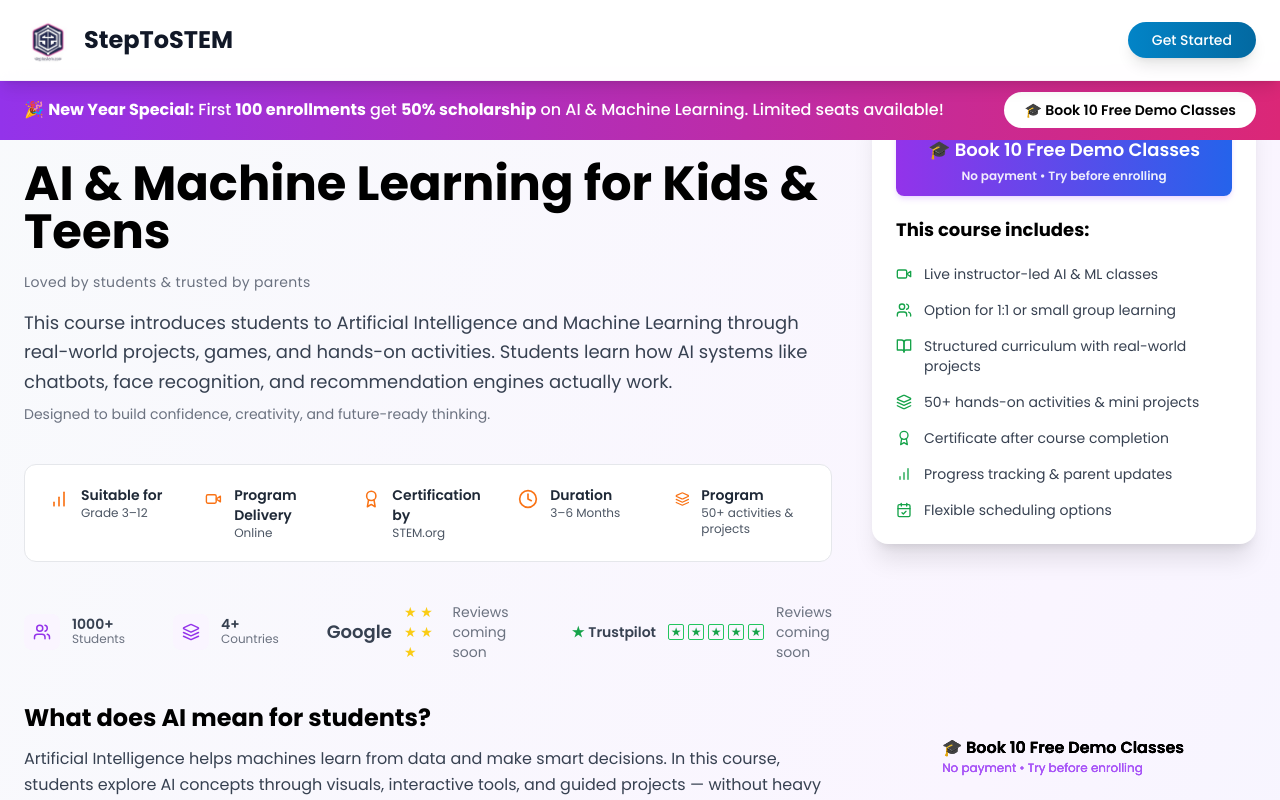
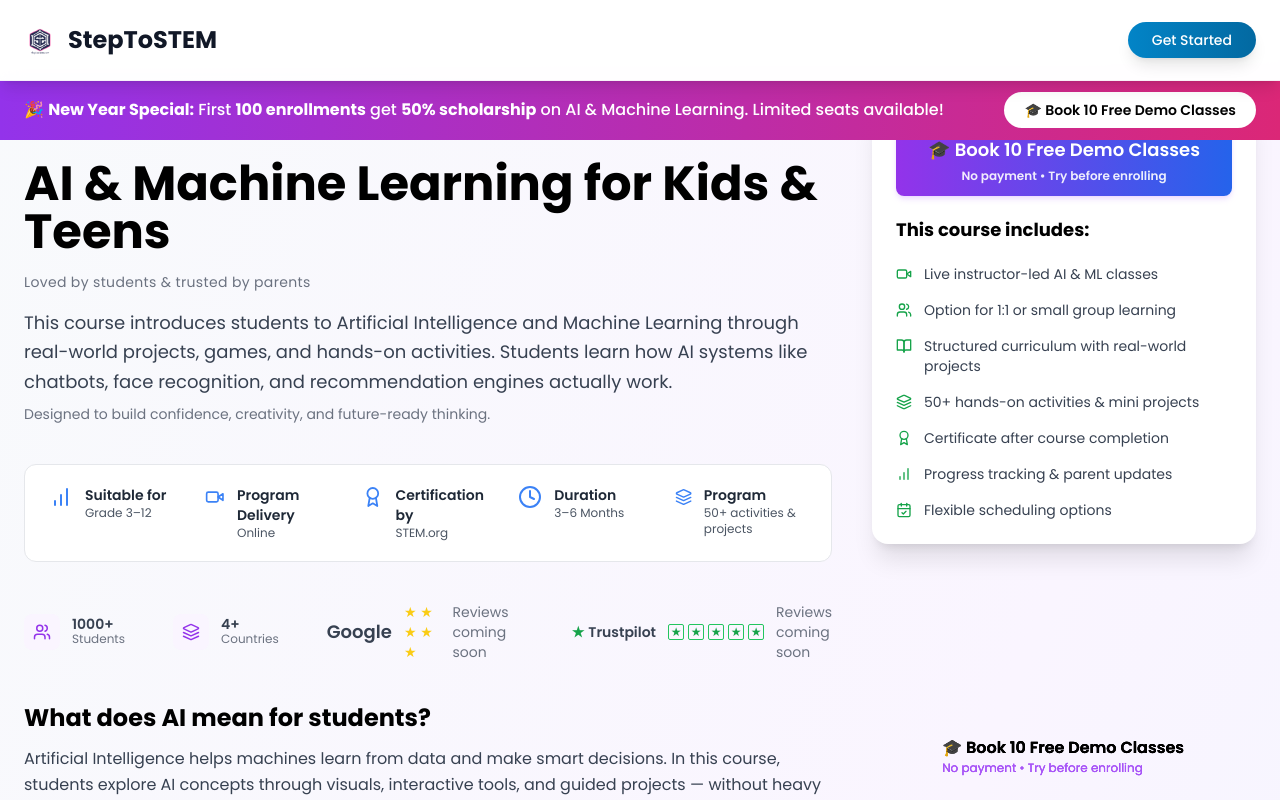
Before and after one commit to shwetakumari-278/steptostem-website, a Next.js app: page /courses/ai-ml in a window 1280 px wide. Shown: the top 800 px of the page. Built offline with nearby package versions, Linux system fonts and the light colour scheme.

Commit message:
Fix homepage logo, text updates

```diff
--- a/app/courses/ai-ml/page.tsx
+++ b/app/courses/ai-ml/page.tsx
@@ -13,9 +13,13 @@ import {
   ShieldCheck,
   CheckCircle,
 } from "lucide-react";
+import CourseFeatureRow from "@/components/CourseFeatureRow";
+
 import BookDemoButton from "@/components/BookDemoButton";
 import Header from "@/components/Header";
 import CourseOfferBar from "@/components/CourseOfferBar";
+import { courses } from "@/data/courses";
+
 export default function AICoursePage() {
   return (
     <>
@@ -27,17 +31,13 @@ export default function AICoursePage() {
       />
       <div className="bg-gradient-to-br from-slate-50 via-purple-50 to-blue-50 min-h-screen">
         <div className="max-w-7xl mx-auto px-6 py-10 grid grid-cols-1 lg:grid-cols-3 gap-10">
-
           {/* LEFT CONTENT */}
           <div className="lg:col-span-2 space-y-10">
             {/* BREADCRUMB */}
             <p className="text-sm text-gray-500">
               Courses &gt; AI & Machine Learning
             </p>
-
-
             {/* HERO */}
-
             <div>
               <h1 className="text-4xl md:text-5xl font-bold mb-4">
                 AI & Machine Learning for Kids & Teens
@@ -49,9 +49,10 @@ export default function AICoursePage() {
 
               <p className="text-gray-700 text-lg leading-relaxed">
                 This course introduces students to Artificial Intelligence and
-              Machine Learning through real-world projects, games, and hands-on
-              activities. Students learn how AI systems like chatbots, face
-              recognition, and recommendation engines actually work.
+                Machine Learning through real-world projects, games, and
+                hands-on activities. Students learn how AI systems like
+                chatbots, face recognition, and recommendation engines actually
+                work.
               </p>
 
               <p className="text-sm text-gray-500 mt-2">
@@ -59,53 +60,7 @@ export default function AICoursePage() {
                 thinking.
               </p>
             </div>
-
-          {/* FEATURE ROW – ORANGE THEME STYLE */}
-          <div className="mt-8 rounded-xl bg-white border px-6 py-5">
-            <div className="grid grid-cols-2 md:grid-cols-5 gap-6 text-sm text-gray-800">
-              <div className="flex items-start gap-3">
-                <BarChart className="text-orange-500 mt-1" size={20} />
-                <div>
-                  <p className="font-semibold">Suitable for</p>
-                  <p className="text-xs text-gray-600">Grade 3–12</p>
-                </div>
-              </div>
-
-              <div className="flex items-start gap-3">
-                <Video className="text-orange-500 mt-1" size={20} />
-                <div>
-                  <p className="font-semibold">Program Delivery</p>
-                  <p className="text-xs text-gray-600">Online</p>
-                </div>
-              </div>
-
-              <div className="flex items-start gap-3">
-                <Award className="text-orange-500 mt-1" size={20} />
-                <div>
-                  <p className="font-semibold">Certification by</p>
-                  <p className="text-xs text-gray-600">STEM.org</p>
-                </div>
-              </div>
-
-              <div className="flex items-start gap-3">
-                <Clock className="text-orange-500 mt-1" size={20} />
-                <div>
-                  <p className="font-semibold">Duration</p>
-                  <p className="text-xs text-gray-600">3–6 Months</p>
-                </div>
-              </div>
-
-              <div className="flex items-start gap-3">
-                <Layers className="text-orange-500 mt-1" size={20} />
-                <div>
-                  <p className="font-semibold">Program</p>
-                  <p className="text-xs text-gray-600">
-                    50+ activities & projects
-                  </p>
-                </div>
-              </div>
-            </div>
-          </div>
+            <CourseFeatureRow course={courses} />
 
             {/* TRUST STRIP – CODINGAL STYLE (CLICKABLE & HONEST) */}
             <div className="mt-10 flex items-center gap-12 text-sm text-gray-700 overflow-x-auto">
@@ -173,7 +128,6 @@ export default function AICoursePage() {
                 <span className="text-gray-500">Reviews coming soon</span>
               </a>
             </div>
-
             {/* WHAT IS AI */}
             <section>
               <h2 className="text-2xl font-bold mb-3">
@@ -182,11 +136,10 @@ export default function AICoursePage() {
               <p className="text-gray-700 leading-relaxed">
                 Artificial Intelligence helps machines learn from data and make
                 smart decisions. In this course, students explore AI concepts
-              through visuals, interactive tools, and guided projects — without
-              heavy math or complex theory.
+                through visuals, interactive tools, and guided projects —
+                without heavy math or complex theory.
               </p>
             </section>
-
             {/* LEARNING OUTCOMES */}
             <section>
               <h2 className="text-2xl font-bold mb-4">
@@ -208,7 +161,6 @@ export default function AICoursePage() {
                 ))}
               </ul>
             </section>
-
             {/* CURRICULUM */}
             <section>
               <h2 className="text-2xl font-bold mb-4">Course curriculum</h2>
@@ -240,10 +192,11 @@ export default function AICoursePage() {
                 />
               </div>
             </section>
-
             {/* PROJECTS */}
             <section>
-            <h2 className="text-2xl font-bold mb-4">Projects students build</h2>
+              <h2 className="text-2xl font-bold mb-4">
+                Projects students build
+              </h2>
 
               <ul className="list-disc pl-6 text-gray-700 space-y-2">
                 <li>AI Chatbot</li>
@@ -259,8 +212,8 @@ export default function AICoursePage() {
 
               <p className="text-gray-700 mb-8 max-w-3xl">
                 At StepToSTEM, we don’t just teach a single course. We guide
-              students through a structured growth journey — helping them build
-              skills, confidence, and leadership over time.
+                students through a structured growth journey — helping them
+                build skills, confidence, and leadership over time.
               </p>
 
               <div className="grid md:grid-cols-4 gap-6">
@@ -296,8 +249,8 @@ export default function AICoursePage() {
                 <div className="bg-white p-6 rounded-2xl shadow border-t-4 border-green-500">
                   <h3 className="font-bold text-lg mb-2">Stage 3: Innovator</h3>
                   <p className="text-sm text-gray-600 mb-3">
-                  Students learn to think creatively and apply AI to real-world
-                  challenges.
+                    Students learn to think creatively and apply AI to
+                    real-world challenges.
                   </p>
                   <ul className="text-sm text-gray-700 list-disc pl-4 space-y-1">
                     <li>Advanced projects</li>
@@ -350,7 +303,9 @@ export default function AICoursePage() {
                       30% off
                     </span>
 
-                  <p className="text-sm text-gray-600 mt-4">₹ 8,960 / month</p>
+                    <p className="text-sm text-gray-600 mt-4">
+                      ₹ 8,960 / month
+                    </p>
                     <p className="text-xs text-gray-500">
                       (total discounted course fee: ₹ 53,760)
                     </p>
@@ -382,7 +337,8 @@ export default function AICoursePage() {
 
                   <div className="p-6 text-center">
                     <p className="text-3xl font-bold">
-                    ₹ 900 <span className="text-sm font-medium">/ session</span>
+                      ₹ 900{" "}
+                      <span className="text-sm font-medium">/ session</span>
                     </p>
 
                     <p className="text-gray-500 line-through mt-1">₹ 1,200</p>
@@ -391,7 +347,9 @@ export default function AICoursePage() {
                       25% off
                     </span>
 
-                  <p className="text-sm text-gray-600 mt-4">₹ 7,200 / month</p>
+                    <p className="text-sm text-gray-600 mt-4">
+                      ₹ 7,200 / month
+                    </p>
                     <p className="text-xs text-gray-500">
                       (total discounted course fee: ₹ 43,200)
                     </p>
--- a/app/locations/[country]/[state]/[city]/CityClient.tsx
+++ b/app/locations/[country]/[state]/[city]/CityClient.tsx
@@ -37,9 +37,9 @@ export default function CityClient({ cityName }: Props) {
           </h2>
 
           <div className="grid grid-cols-1 md:grid-cols-2 lg:grid-cols-4 gap-8">
-            {courses.map((course) => (
+            {Object.values(courses).map((course) => (
               <Link key={course.id} href={`/courses/${course.id}`}>
-                <div className="cursor-pointer">
+                <div className="cursor-pointer h-full">
                   <CourseCard course={course} />
                 </div>
               </Link>
--- a/app/page.tsx
+++ b/app/page.tsx
@@ -188,11 +188,15 @@ export default function Home() {
             className="max-w-4xl mx-auto"
           >
             <div className="mb-8">
+              <div className="w-32 h-32 mx-auto mb-6 rounded-full bg-white overflow-hidden relative">
                 <img
-                src="/asset/steptostem_com_logo.jpeg"
+                  src="/asset/logo.webp"
                   alt="StepToSTEM Logo"
-                className="w-32 h-32 mx-auto mb-6 rounded-full shadow-2xl object-cover"
+                  className="absolute inset-0 w-full h-full object-cover"
                 />
+                {/* Mask bottom text */}
+                <div className="absolute bottom-0 left-0 w-full h-6 bg-white" />
+              </div>
             </div>
 
             <h1 className="text-5xl md:text-7xl font-bold mb-6 font-display">
@@ -211,9 +215,8 @@ export default function Home() {
               , and
               <span className="font-semibold text-orange-600">
                 {" "}
-                Arduino
-              </span>{" "}
-              programming
+                App Development
+              </span>
             </p>
 
             <div className="flex flex-col sm:flex-row gap-4 justify-center items-center mb-12">
@@ -229,7 +232,7 @@ export default function Home() {
 
             <div className="text-gray-600">
               <p className="text-lg mb-4">
-                Trusted by 500+ students nationwide
+                Trusted by 1000+ students nationwide
               </p>
               <div className="flex justify-center items-center space-x-8">
                 <div className="text-center">
@@ -1015,11 +1018,18 @@ export default function Home() {
         <div className="container mx-auto px-6">
           <div className="grid grid-cols-1 md:grid-cols-4 gap-8">
             <div className="col-span-1 md:col-span-2">
+              <div className="w-20 h-20 rounded-full mb-4 overflow-hidden bg-white flex items-center justify-center">
+                <div className="w-32 h-32 mx-auto mb-6 rounded-full bg-white overflow-hidden relative">
                   <img
-                src="/asset/steptostem_com_logo.jpeg"
+                    src="/asset/logo.webp"
                     alt="StepToSTEM Logo"
-                className="w-20 h-20 rounded-full mb-4 object-cover"
+                    className="absolute inset-0 w-full h-full object-cover"
                   />
+                  {/* Mask bottom text */}
+                  <div className="absolute bottom-0 left-0 w-full h-6 bg-white" />
+                </div>
+              </div>
+
               <h3 className="text-2xl font-bold mb-4">StepToSTEM</h3>
               <p className="text-gray-300 mb-4">
                 Empowering the next generation of tech innovators through
--- /dev/null
+++ b/components/CourseFeatureRow.tsx
@@ -0,0 +1,57 @@
+import { BarChart, Video, Award, Clock, Layers } from "lucide-react";
+
+export default function CourseFeatureRow({ course }: { course: any }) {
+  const FEATURE_ICON_COLOR: Record<string, string> = {
+    "ai-ml": "text-purple-500",
+    "web-dev": "text-blue-500",
+    "game-design": "text-green-500",
+    "app-development": "text-orange-500",
+  };
+
+  const featureIconColor =
+    FEATURE_ICON_COLOR[course?.id ?? ""] || "text-blue-500";
+
+  return (
+    <div className="mt-8 rounded-xl bg-white border px-6 py-5">
+      <div className="grid grid-cols-2 md:grid-cols-5 gap-6 text-sm text-gray-800">
+        <Feature
+          icon={<BarChart className={featureIconColor} />}
+          title="Suitable for"
+          value="Grade 3–12"
+        />
+        <Feature
+          icon={<Video className={featureIconColor} />}
+          title="Program Delivery"
+          value="Online"
+        />
+        <Feature
+          icon={<Award className={featureIconColor} />}
+          title="Certification by"
+          value="STEM.org"
+        />
+        <Feature
+          icon={<Clock className={featureIconColor} />}
+          title="Duration"
+          value="3–6 Months"
+        />
+        <Feature
+          icon={<Layers className={featureIconColor} />}
+          title="Program"
+          value="50+ activities & projects"
+        />
+      </div>
+    </div>
+  );
+}
+
+function Feature({ icon, title, value }: any) {
+  return (
+    <div className="flex items-start gap-3">
+      {icon}
+      <div>
+        <p className="font-semibold">{title}</p>
+        <p className="text-xs text-gray-600">{value}</p>
+      </div>
+    </div>
+  );
+}
--- a/components/Header.tsx
+++ b/components/Header.tsx
@@ -46,11 +46,14 @@ export default function Header() {
             whileHover={{ scale: 1.05 }}
             className="flex items-center space-x-3"
           >
-            <img
-              src="/asset/steptostem_com_logo.jpeg"
-              alt="StepToSTEM Logo"
-              className="w-12 h-12 rounded-full object-cover"
-            />
+            <div className="w-8 h-8 rounded-full overflow-hidden bg-white flex items-center justify-center">
+              <img
+                src="/asset/logo.webp"
+                alt="StepToSTEM Logo"
+                className="w-full h-full object-cover"
+              />
+            </div>
+
             <span
               className={`text-2xl font-bold font-display ${
                 isHome && !isScrolled ? "text-white" : "text-gray-900"
--- a/data/courses.ts
+++ b/data/courses.ts
@@ -1,15 +1,18 @@
 import { Brain, Globe, Gamepad2, Smartphone } from "lucide-react";
 
-export const courses = [
-  {
+export const courses = {
+  "ai-ml": {
     id: "ai-ml",
     title: "AI & Machine Learning",
     description:
-      "Learn the future of technology with hands-on AI projects and ML algorithms",
+      "Learn the future of technology with hands-on AI projects and ML algorithms.",
     icon: Brain,
     color: "from-purple-500 to-pink-500",
     bgColor: "bg-purple-50",
     image: "/asset/theme_halo.png",
+    duration: "12 weeks",
+    rating: 4.9,
+    students: "500+",
     features: [
       "Neural Networks",
       "Computer Vision",
@@ -17,51 +20,68 @@ export const courses = [
       "Deep Learning",
     ],
   },
-  {
+
+  "web-dev": {
     id: "web-dev",
     title: "Web Development",
     description:
-      "Build modern, responsive websites and web applications from scratch",
+      "Build modern, responsive websites and web applications from scratch.",
     icon: Globe,
     color: "from-blue-500 to-cyan-500",
     bgColor: "bg-blue-50",
     image: "/asset/Picture4.webp",
+    duration: "12 weeks",
+    rating: 4.9,
+    students: "500+",
     features: [
-      "HTML/CSS/JavaScript",
+      "HTML, CSS & JavaScript",
       "React & Next.js",
       "Backend Development",
       "Full-Stack Projects",
     ],
   },
-  {
+
+  "game-design": {
     id: "game-design",
     title: "Game Design",
     description:
-      "Create engaging games and interactive experiences with modern tools",
+      "Create engaging games and interactive experiences with modern tools.",
     icon: Gamepad2,
     color: "from-green-500 to-emerald-500",
     bgColor: "bg-green-50",
     image: "/asset/game_design.png",
+    duration: "12 weeks",
+    rating: 4.9,
+    students: "500+",
     features: [
       "Game Mechanics",
-      "Unity/Unreal Engine",
+      "Unity / Unreal Engine",
       "3D Modeling",
       "Game Programming",
     ],
   },
-  {
+
+  "app-development": {
     id: "app-development",
     title: "App Development",
     description:
       "Design and build interactive mobile apps from idea to launch.",
     icon: Smartphone,
-    color: "from-orange-500 to-red-500",
-    bgColor: "bg-orange-50",
+
+    /* 🔥 IMPORTANT CHANGE */
+    color: "from-emerald-500 to-green-500",
+    bgColor: "bg-emerald-50",
+
     image: "/asset/app-development.jpeg",
+    duration: "12 weeks",
+    rating: 4.9,
+    students: "500+",
     features: [
       "App UI & User Interaction",
       "App Logic & Navigation",
       "Mini Mobile App Projects",
     ],
   },
-];
+};
+
+export type Course = (typeof courses)[keyof typeof courses];
```
Also changed, not shown: components/CourseCard.tsx (+30 -15 lines), data/locations.ts (+17 -0 lines), asset/app-development.jpeg (renamed from public/asset/app-development.jpeg). Lines whose indentation alone changed are shown as unchanged.
